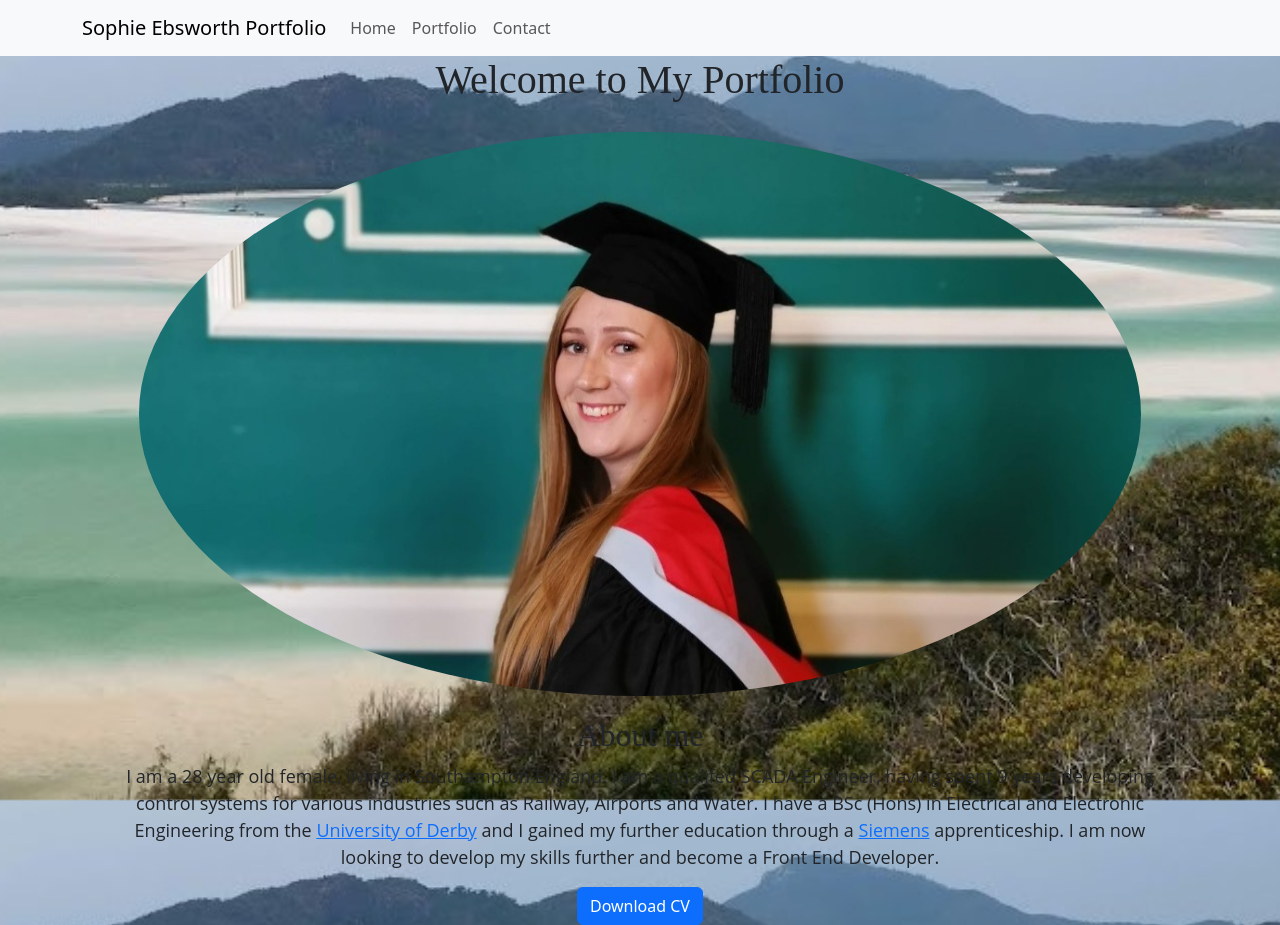
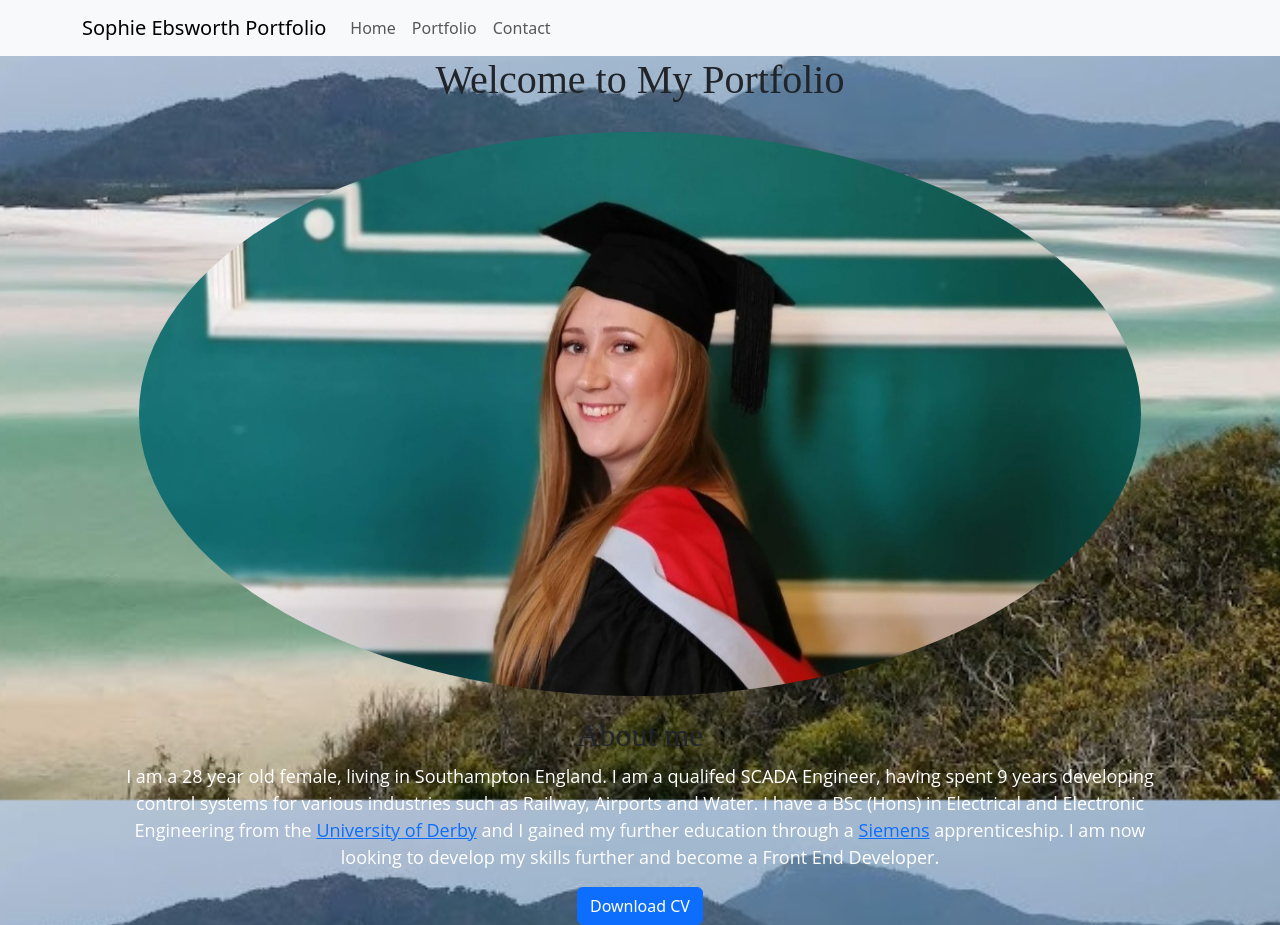
Before and after one commit to SophieEbby/react-portfolio, a React (Vite) app: page /react-portfolio/ in a window 1280 px wide. Built offline with nearby package versions, Linux system fonts and the light colour scheme.

Commit message:
Updated color text of bio text

```diff
--- a/src/components/Pages/style.css
+++ b/src/components/Pages/style.css
@@ -38,3 +38,7 @@ p {
 .flexCenter {
     justify-content: center;
 }
+
+.biotext {
+    color: white;
+}
```
Also changed, not shown: 4 other files (tests, documents, lock files or other folders).
